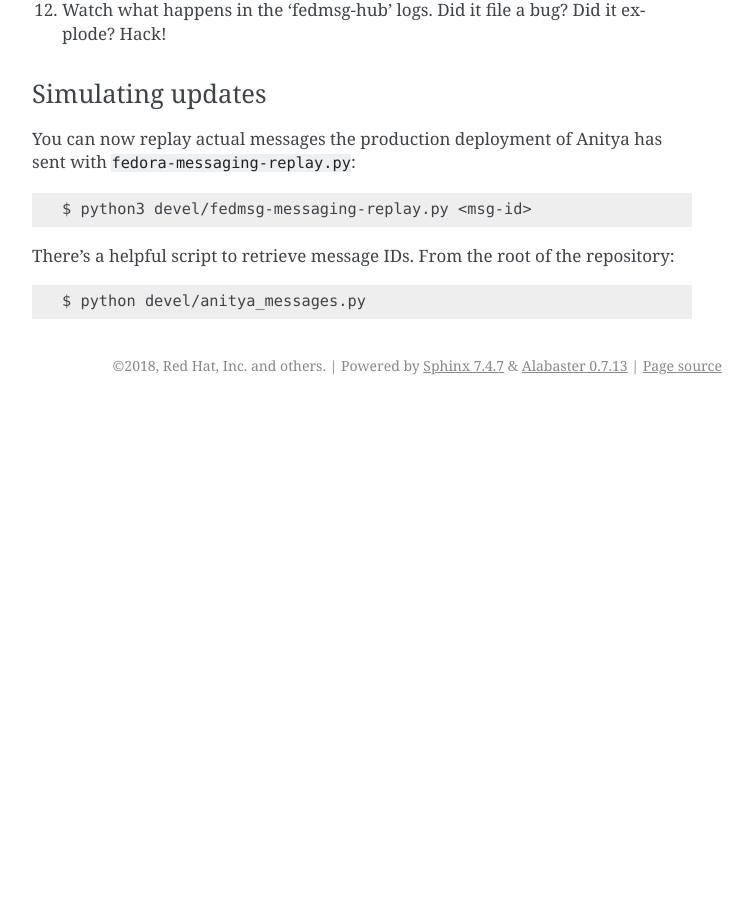
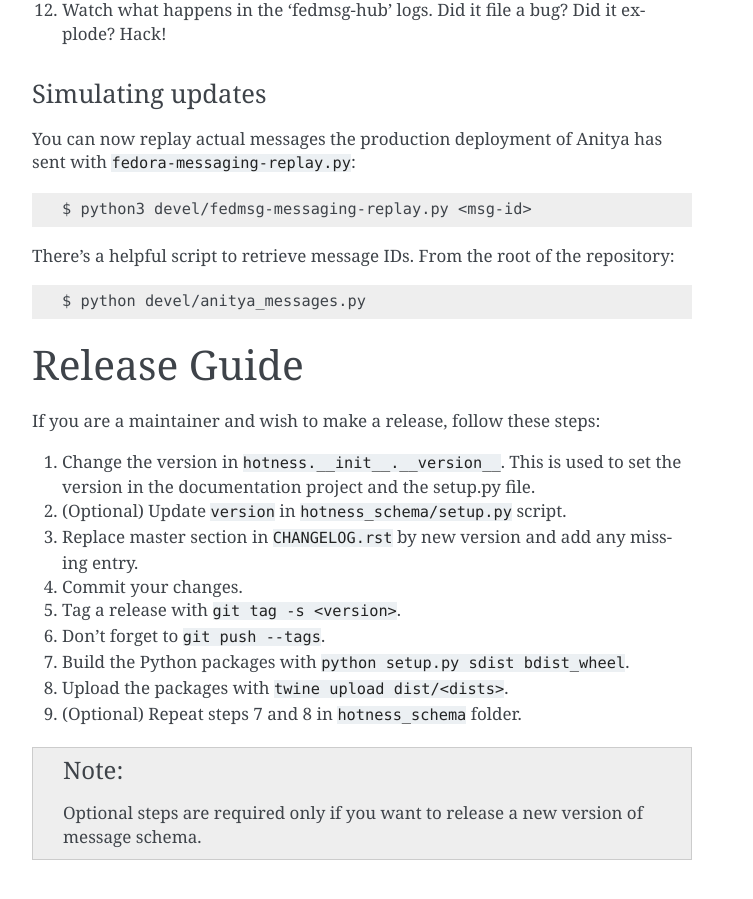
Before and after one commit to fedora-infra/the-new-hotness, a Sphinx documentation site: the page built from docs/dev-guide.rst, in a window 1280 px wide and 900 px high, scrolled down 3412 px. Shown: the whole window, without its empty margins (388-1141 px from the left). Built offline with Sphinx 7.4.7, drawn with Linux system fonts in a browser that asks for light colours; before the commit the page ends 3817 px from its top, so only the background shows below that.

Commit message:
Add release guide
Signed-off-by: Michal Konečný <mkonecny@redhat.com>

```diff
--- a/docs/dev-guide.rst
+++ b/docs/dev-guide.rst
@@ -153,3 +153,31 @@
 There's a helpful script to retrieve message IDs. From the root of the repository::
 
     $ python devel/anitya_messages.py
+
+
+Release Guide
+=============
+
+If you are a maintainer and wish to make a release, follow these steps:
+
+1. Change the version in ``hotness.__init__.__version__``. This is used to set the
+   version in the documentation project and the setup.py file.
+
+2. (Optional) Update ``version`` in ``hotness_schema/setup.py`` script.
+
+3. Replace master section in ``CHANGELOG.rst`` by new version and add any missing entry.
+
+4. Commit your changes.
+
+5. Tag a release with ``git tag -s <version>``.
+
+6. Don't forget to ``git push --tags``.
+
+7. Build the Python packages with ``python setup.py sdist bdist_wheel``.
+
+8. Upload the packages with ``twine upload dist/<dists>``.
+
+9. (Optional) Repeat steps 7 and 8 in ``hotness_schema`` folder.
+
+.. note::
+    Optional steps are required only if you want to release a new version of message schema.
```
